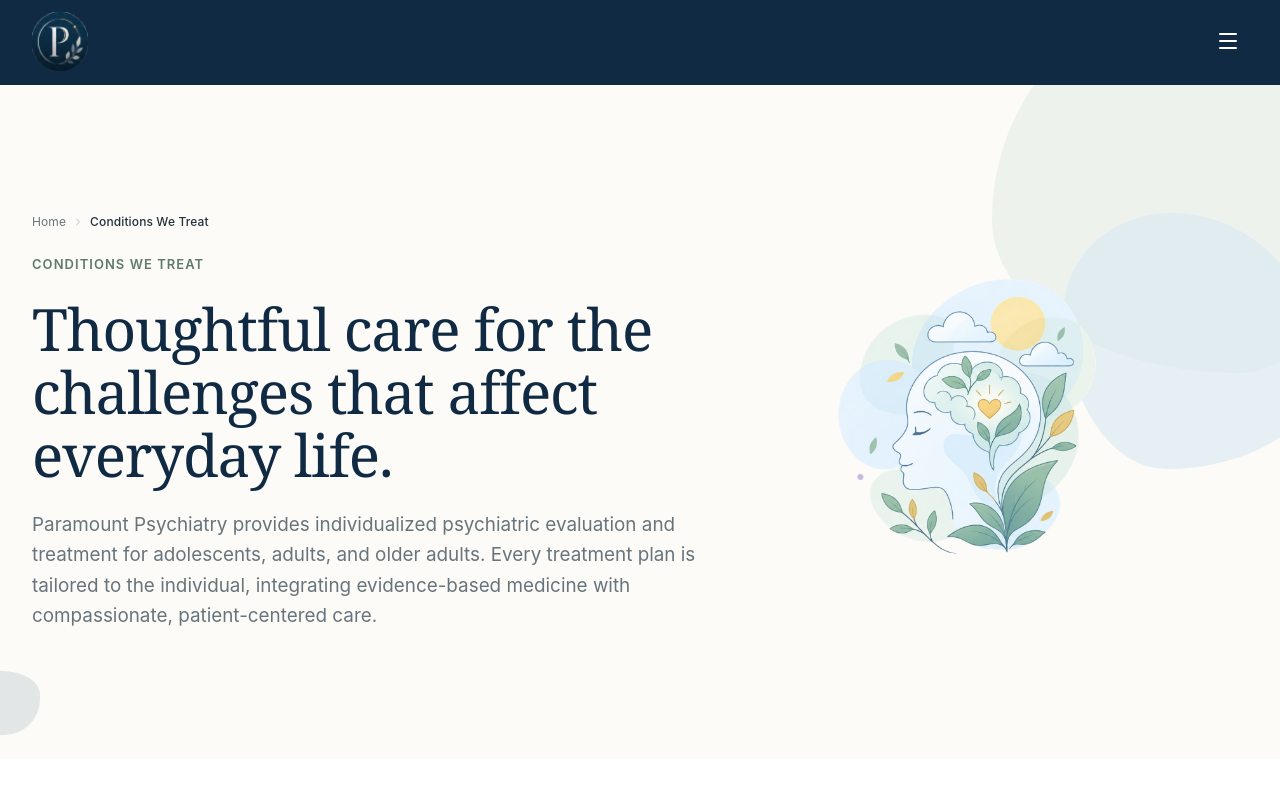
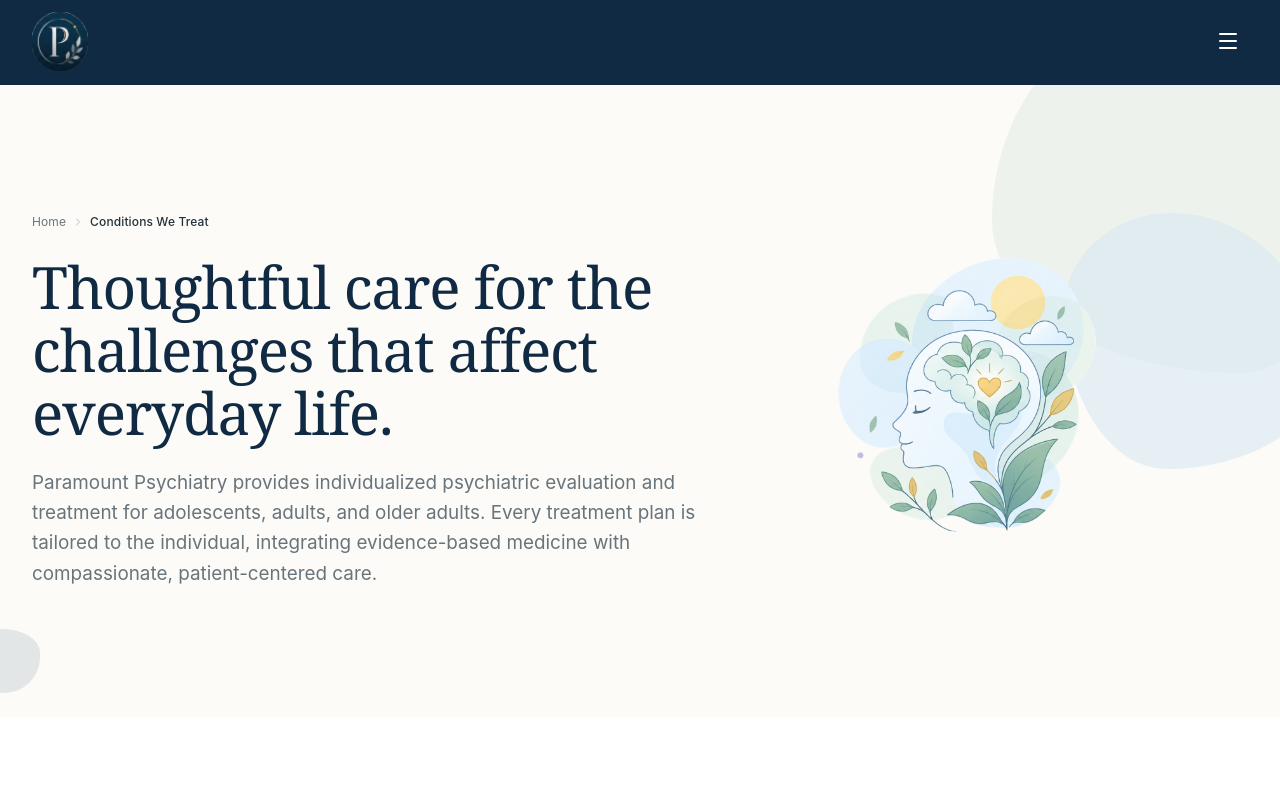
Before and after one commit to Shubham-code05/Paramount-Psychiatry, a React (Vite) app in the folder client/: page /conditions in a window 1280 px wide. Shown: the top 799 px of the page. Built offline with nearby package versions, Linux system fonts and the light colour scheme.

Commit message:
Initial commit

```diff
--- a/client/src/components/conditions/ConditionsHero.jsx
+++ b/client/src/components/conditions/ConditionsHero.jsx
@@ -30,7 +30,6 @@ export default function ConditionsHero() {
           className="flex max-w-2xl flex-col gap-6 lg:col-span-7"
         >
           <Breadcrumbs items={[{ label: 'Home', path: '/' }, { label: 'Conditions We Treat' }]} />
-          <span className="text-eyebrow uppercase text-sage-deep font-semibold">{conditionsHero.eyebrow}</span>
           <h1 className="text-display text-navy-deep">{conditionsHero.headline}</h1>
           <p className="text-body-lg text-muted">{conditionsHero.subcopy}</p>
         </motion.div>
```
